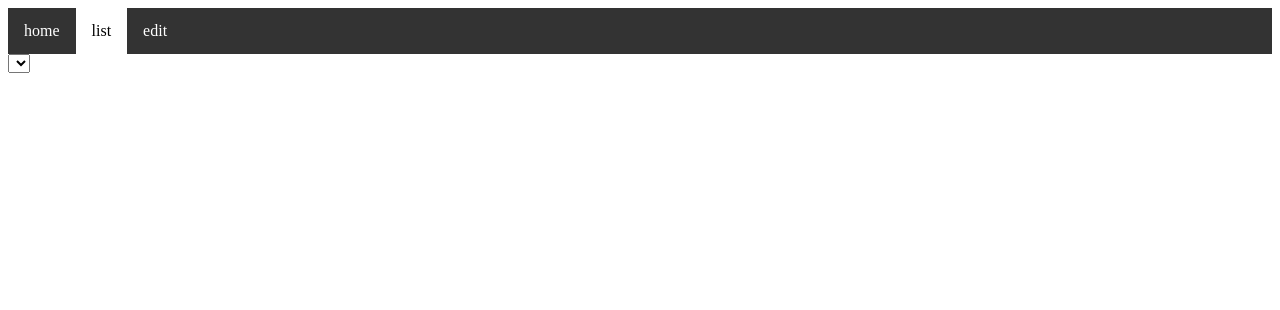
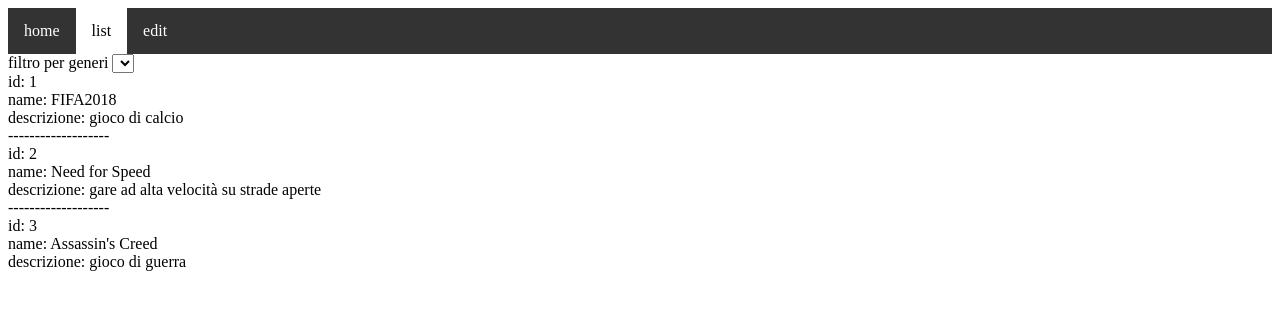
Before and after one commit to GabrielePanarello/PortaleGiochiTeam, an Angular app: page /list in a window 1280 px wide. Shown: the top 310 px of the page. Built offline with nearby package versions, Linux system fonts and the light colour scheme.

Commit message:
aggiuta filtro

```diff
--- a/src/app/components/list/list.component.html
+++ b/src/app/components/list/list.component.html
@@ -1,7 +1,11 @@
-<select type="text" placeholder="genere" [(ngModel)]="filtro">
+filtro per generi
+<select [(ngModel)]="filtro">
+        <option value="genere.id" *ngFor="let item of items2">{{gener.nome}}</option>
+
+</select>
 
 <ng-container *ngFor="let item of items; let i=index" (click)="visualizzaDettaglio(item)">
-    <ng-container *ngIf="item.genere === filtro">
+    <ng-container *ngIf="item.genere === filtro || filtro ==='tutti'">
         <div>id: {{item.id}}</div>
         <div>name: {{item.name}}</div>
         <div>descrizione: {{item.descrizione}}</div>
--- a/src/app/components/list/list.component.ts
+++ b/src/app/components/list/list.component.ts
@@ -9,7 +9,7 @@
   styleUrls: ['./list.component.css']
 })
 export class ListComponent implements OnInit {
-  filtro:string="";
+  filtro:string="tutti";
   items: Game [];
 
   constructor(private router: Router, private listService: ListaGameService){}
--- a/src/app/objs/game.ts
+++ b/src/app/objs/game.ts
@@ -7,6 +7,7 @@
     rating: number;
     prezzo: number;
     annoUscita: number;
+
 
     constructor(id: number = undefined, name: string = "", descrizione: string = "", genere: string="", rating: number=undefined, prezzo: number=undefined, annoUscita: number=undefined){
         this.id = id;
```
